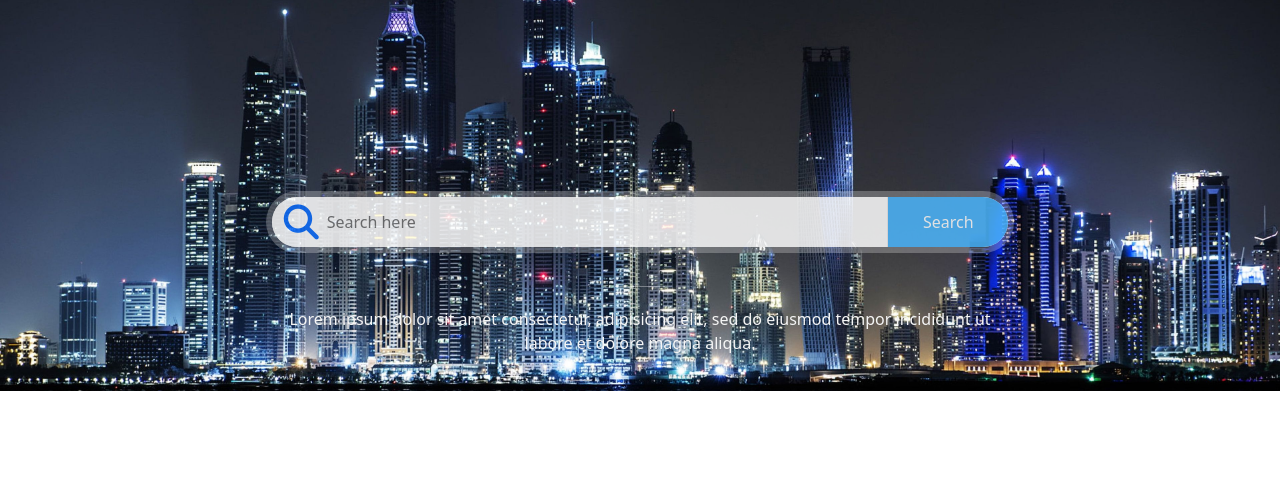
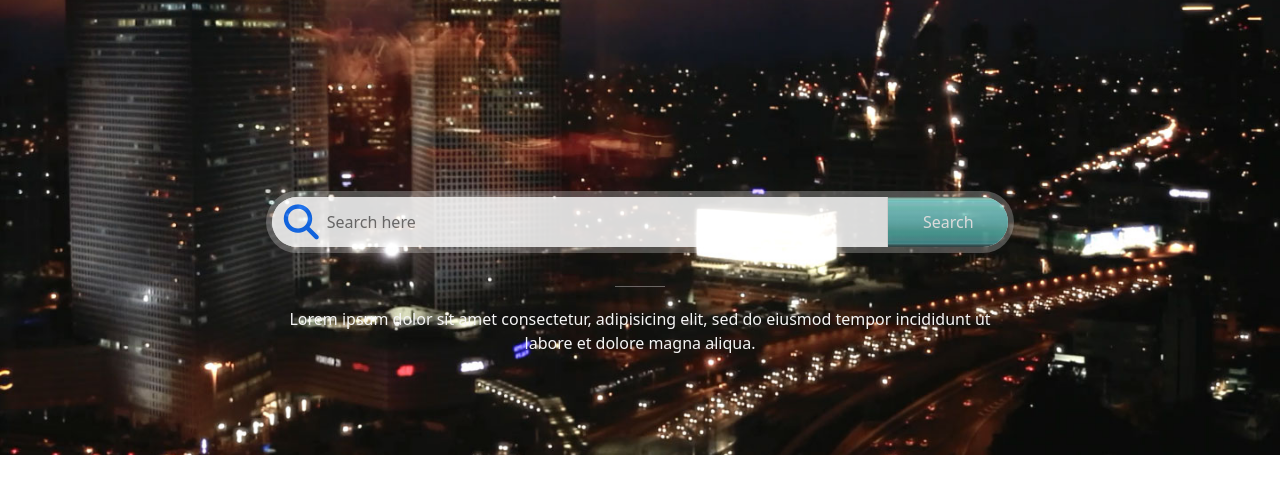
Before and after one commit to xakepa/best-apps, a website: page index.html in a window 1280 px wide. Shown: the part 100-581 px from the top of the page. Drawn offline with nearby package versions, Linux system fonts and the light colour scheme.

Commit message:
hover effect search

```diff
--- a/index.html
+++ b/index.html
@@ -18,7 +18,7 @@
 
 <body>
   <header class="header">
-    <section style="background-image: url('images/hero2.jpg')" class="hero">
+    <section style="background-image: url('images/hero_original.jpg')" class="hero">
 
       <nav class="navbar nav navbar-expand-lg navbar-dark bg-transparent ">
         <div class="container">
--- a/styles/style.css
+++ b/styles/style.css
@@ -105,7 +105,43 @@ body {
 }
 
 .main-search-button {
-  background: #4db7fe;
+  background: linear-gradient(
+    to bottom,
+    #4c675e 0%,
+    #98beb3 2%,
+    #a0dcd0 4%,
+    #98e4d8 6%,
+    #85dcd3 7%,
+    #8be4e0 9%,
+    #8adadb 11%,
+    #90d6d6 15%,
+    #8dd5d2 17%,
+    #7fd5ca 20%,
+    #7bd2ca 24%,
+    #7ccbc8 28%,
+    #7ececd 30%,
+    #73c5c3 41%,
+    #73c5c3 44%,
+    #6abcba 54%,
+    #63b2ac 61%,
+    #51aba2 70%,
+    #50aaa1 74%,
+    #4f9f9c 80%,
+    #559b9b 85%,
+    #519b9c 87%,
+    #479899 89%,
+    #489899 91%,
+    #569c9e 93%,
+    #558c8f 94%,
+    #3e6769 96%,
+    #325052 98%,
+    #3c5051 100%
+  );
+}
+
+.main-search-button:hover {
+  color: whitesmoke;
+  box-shadow: 0 0 20px #8be4e0, 0 0 40px #8be4e0, 0 0 80px #8be4e0;
 }
 
 .main-search-button {
@@ -163,6 +199,7 @@ body {
 .intro {
   color: whitesmoke;
   display: block;
+  margin-bottom: 80px;
 }
 
 .services {
```
Also changed, not shown: images/hero2.jpg (deleted), images/hero_original.jpg (added).
